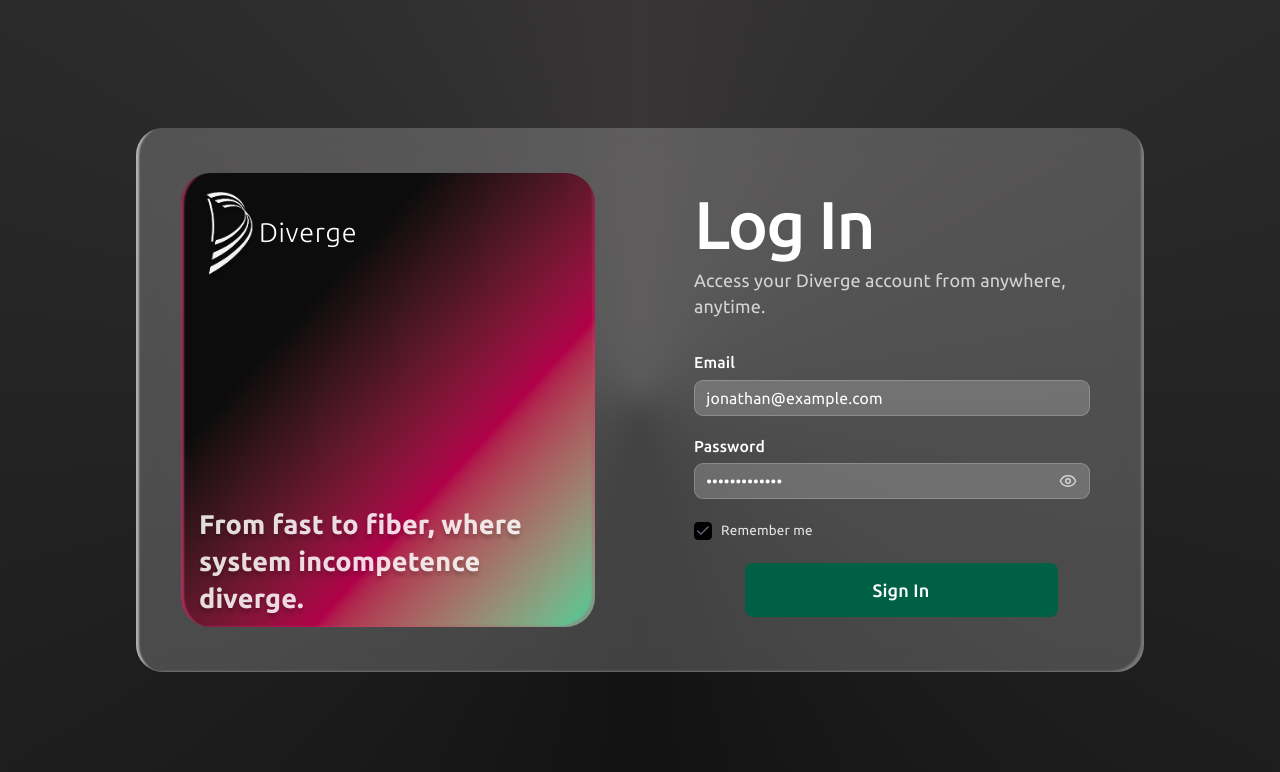
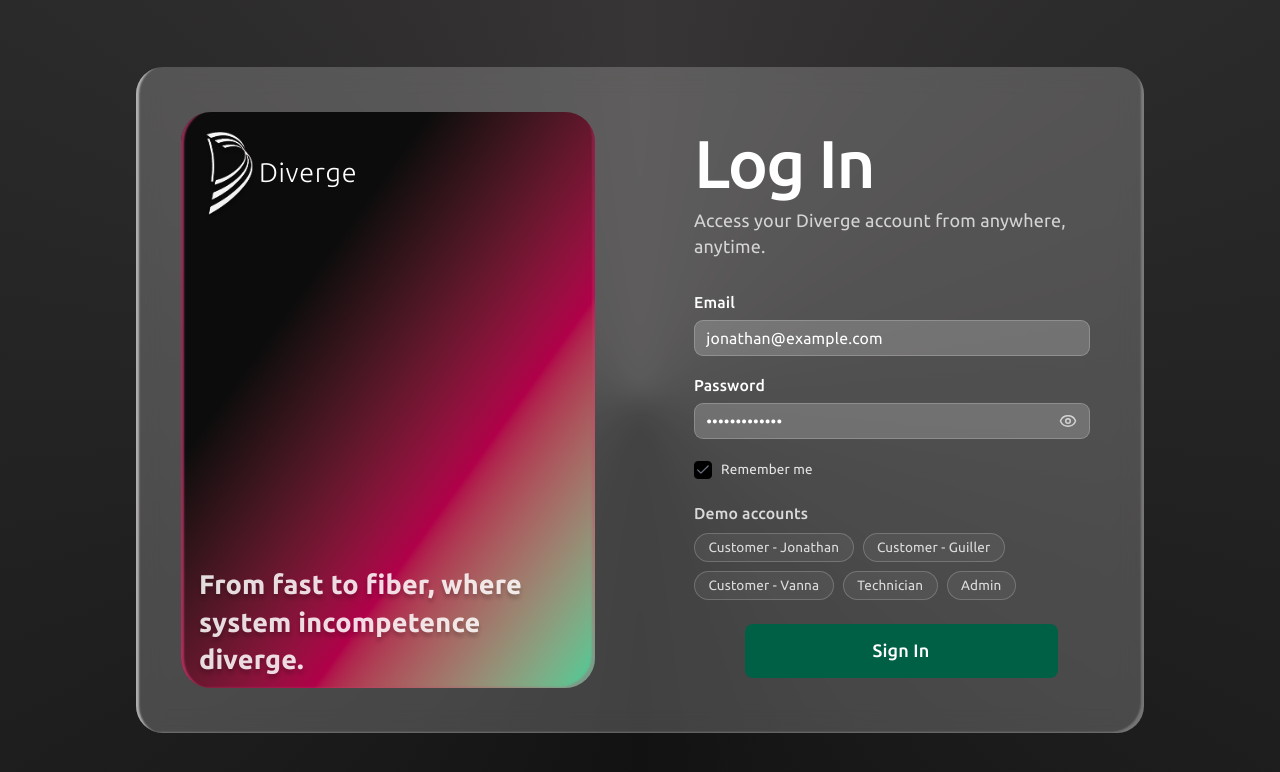
Before and after one commit to kway-zar/Diverge, a React (Vite) app: page /login in a window 1280 px wide. Shown: the top 772 px of the page. Built offline with nearby package versions, Linux system fonts and the light colour scheme; no server answers.

Commit message:
Created JWT for admin and techician

```diff
--- a/src/components/pages/admin/LoginPage.tsx
+++ b/src/components/pages/admin/LoginPage.tsx
@@ -8,18 +8,51 @@ import { Input } from "@/components/ui/input"
 import { Label } from "@/components/ui/label"
 import { Checkbox } from "@/components/ui/checkbox"
 
-const SAMPLE_CUSTOMER = {
-  email: "jonathan@example.com",
-  password: "seed-password",
-}
+const DEMO_ACCOUNTS: Array<{
+  label: string
+  email: string
+  password: string
+  role: string
+}> = [
+  {
+    label: "Customer - Jonathan",
+    email: "jonathan@example.com",
+    password: "seed-password",
+    role: "CUSTOMER",
+  },
+  {
+    label: "Customer - Guiller",
+    email: "guiller.delaCruz@example.com",
+    password: "seed-password",
+    role: "CUSTOMER",
+  },
+  {
+    label: "Customer - Vanna",
+    email: "vanna.banana@example.com",
+    password: "seed-password",
+    role: "CUSTOMER",
+  },
+  {
+    label: "Technician",
+    email: "tech@diverge.com",
+    password: "seed-password",
+    role: "TECHNICIAN",
+  },
+  {
+    label: "Admin",
+    email: "admin@diverge.com",
+    password: "seed-password",
+    role: "ADMIN",
+  },
+]
 
 const API_BASE_URL = import.meta.env.VITE_API_URL ?? "http://localhost:4001"
 
 function LoginPage() {
   const navigate = useNavigate()
   const [showPassword, setShowPassword] = useState(false)
-  const [email, setEmail] = useState(SAMPLE_CUSTOMER.email)
-  const [password, setPassword] = useState(SAMPLE_CUSTOMER.password)
+  const [email, setEmail] = useState<string>(DEMO_ACCOUNTS[0].email)
+  const [password, setPassword] = useState<string>(DEMO_ACCOUNTS[0].password)
   const [error, setError] = useState("")
   const [isSubmitting, setIsSubmitting] = useState(false)
 
@@ -45,6 +78,18 @@ function LoginPage() {
 
       localStorage.setItem("diverge_token", payload.token)
       localStorage.setItem("diverge_user", JSON.stringify(payload.user))
+
+      const role = payload?.user?.role
+
+      if (role === "ADMIN") {
+        navigate("/admin")
+        return
+      }
+
+      if (role === "TECHNICIAN") {
+        navigate("/technician")
+        return
+      }
 
       navigate("/customers")
     } catch (loginError) {
@@ -126,6 +171,25 @@ function LoginPage() {
               </Label>
             </div>
 
+            <div className="space-y-2">
+              <Label className="text-sm font-medium text-white/80">Demo accounts</Label>
+              <div className="flex flex-wrap gap-2">
+                {DEMO_ACCOUNTS.map((account) => (
+                  <button
+                    key={account.email}
+                    type="button"
+                    onClick={() => {
+                      setEmail(account.email)
+                      setPassword(account.password)
+                    }}
+                    className="rounded-full border border-white/20 bg-white/5 px-3 py-1 text-xs text-white/80 transition hover:border-emerald-400/60 hover:text-white"
+                  >
+                    {account.label}
+                  </button>
+                ))}
+              </div>
+            </div>
+
             {error ? (
               <p className="rounded-md border border-red-400/50 bg-red-500/10 px-3 py-2 text-sm text-red-200">
                 {error}
```
Also changed, not shown: 1 other file (tests, documents, lock files or other folders).
